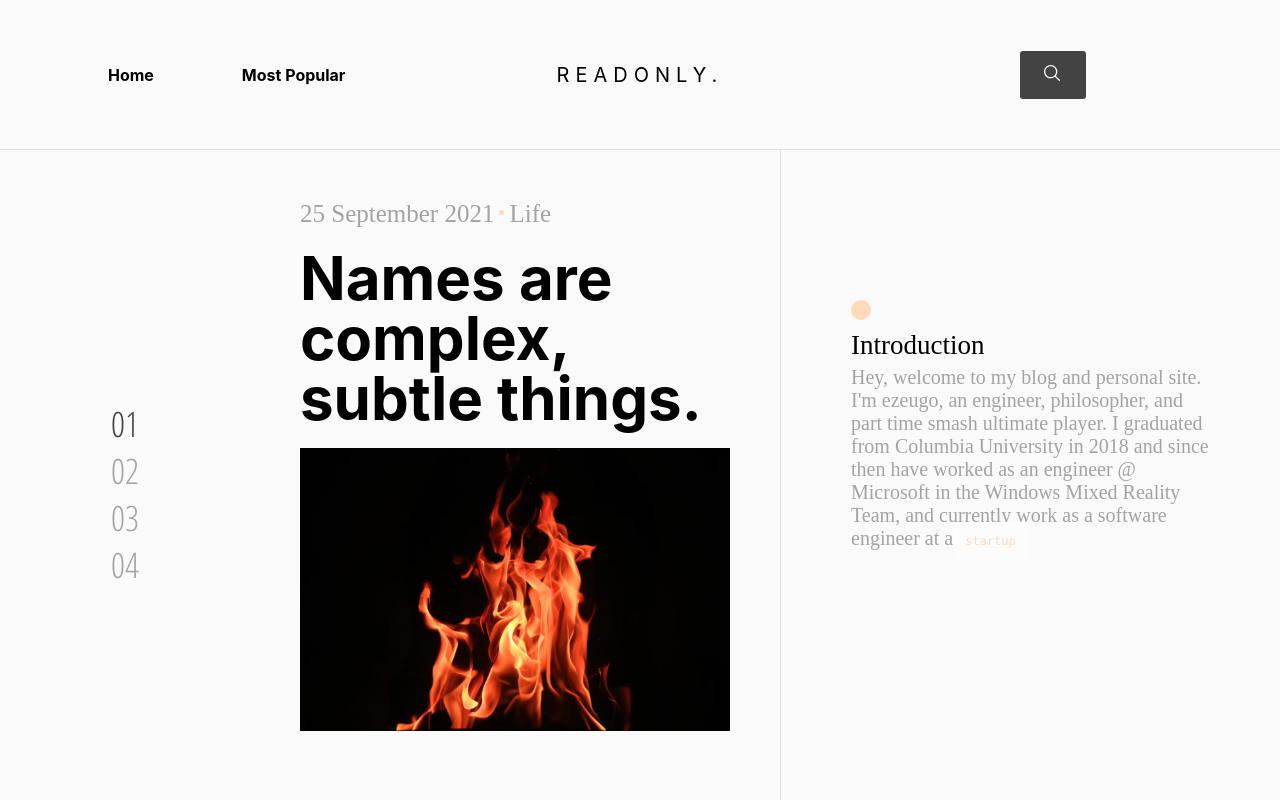
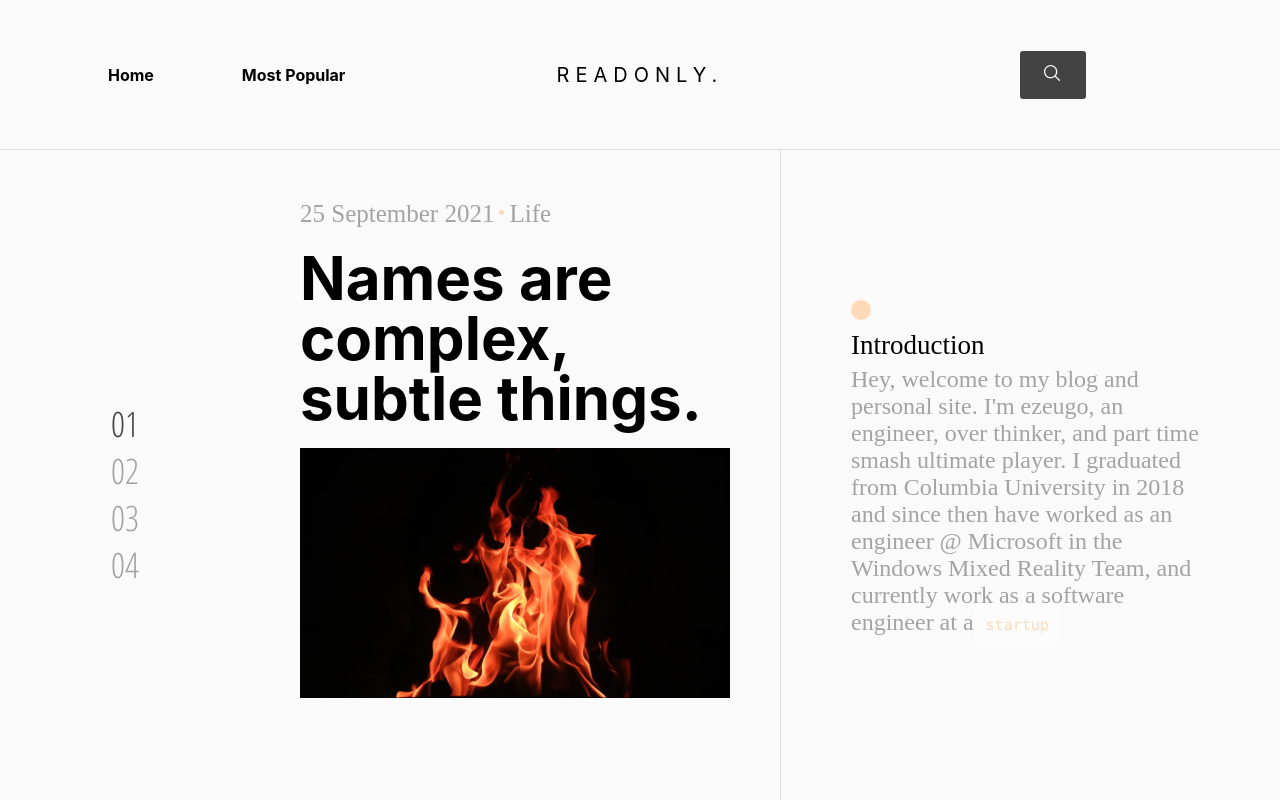
Before and after one commit to anukem/ezeugo.dev, a Next.js app: page / in a window 1280 px wide. Built offline with nearby package versions, Linux system fonts and the light colour scheme; a web font is replaced by a local one.

Commit message:
cleaning up sizing

```diff
--- a/pages/index.tsx
+++ b/pages/index.tsx
@@ -46,7 +46,7 @@ export default function Home({ allPostsData }) {
         <div className={styles.explainerSubtitle}>Introduction</div>
         <div className={styles.paragraphText}>
           Hey, welcome to my blog and personal site. I'm ezeugo, an engineer,
-          philosopher, and part time smash ultimate player. I graduated from
+          over thinker, and part time smash ultimate player. I graduated from
           Columbia University in 2018 and since then have worked as an engineer
           @ Microsoft in the Windows Mixed Reality Team, and currently work as a
           software engineer at a
--- a/styles/home.module.scss
+++ b/styles/home.module.scss
@@ -53,7 +53,7 @@ $mid-sized-dot-size: 20px;
 .paragraphText {
   color: #a3a3a3;
   margin-top: 5px;
-  font-size: 20px;
+  font-size: 24px;
   font-family: "Dongle";
 }
 
@@ -64,7 +64,7 @@ $mid-sized-dot-size: 20px;
 }
 
 .reconcileText {
-  font-size: 12px;
+  font-size: 15px;
 }
 
 .pageContainer {
@@ -84,6 +84,7 @@ $mid-sized-dot-size: 20px;
   margin-top: 20px;
   display: flex;
   width: 100%;
+  max-height: 250px;
 }
 
 .pageNumberColumn {
@@ -99,7 +100,6 @@ $mid-sized-dot-size: 20px;
 .title {
   font-weight: bold;
   font-size: 60px;
-  // font-family: "Dongle-Bold";
   line-height: 60px;
 }
 
@@ -117,31 +117,3 @@ $mid-sized-dot-size: 20px;
   font-family: Menlo, Monaco, Lucida Console, Liberation Mono, DejaVu Sans Mono,
     Bitstream Vera Sans Mono, Courier New, monospace;
 }
-
-.grid {
-  display: flex;
-  align-items: center;
-  justify-content: center;
-  flex-wrap: wrap;
-  max-width: 800px;
-  margin-top: 3rem;
-}
-
-.card {
-  margin: 1rem;
-  padding: 1.5rem;
-  text-align: left;
-  color: inherit;
-  text-decoration: none;
-  border: 1px solid #eaeaea;
-  border-radius: 10px;
-  transition: color 0.15s ease, border-color 0.15s ease;
-  width: 45%;
-}
-
-@media (max-width: 600px) {
-  .grid {
-    width: 100%;
-    flex-direction: column;
-  }
-}
```
